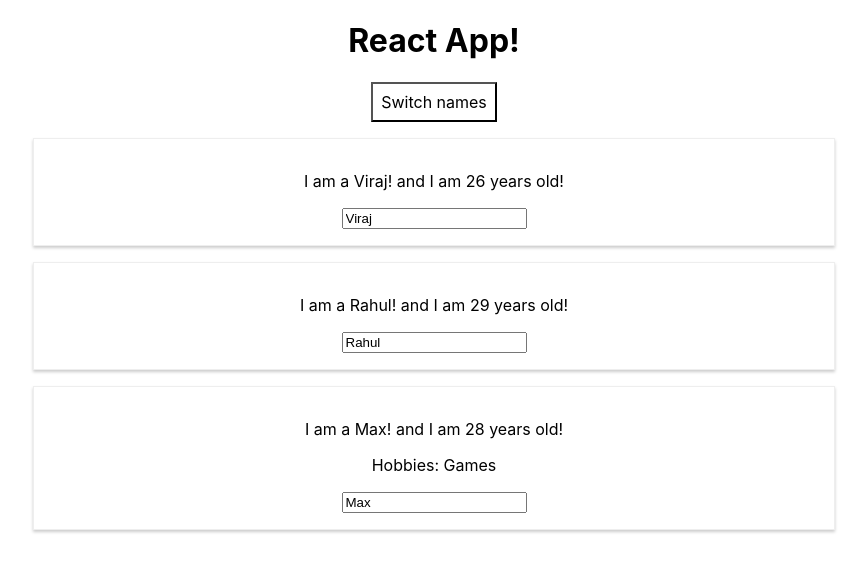
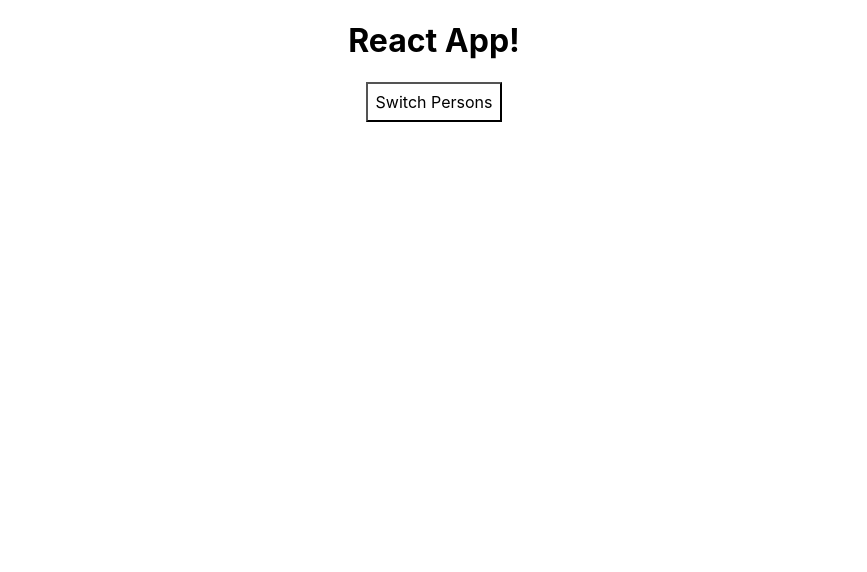
Before and after one commit to vbhosle/react-complete-guide, a React (Create React App) app: page / in a window 1280 px wide. Shown: the top 572 px of the page, without its empty margins (206-1073 px from the left). Built offline with nearby package versions, Linux system fonts and the light colour scheme.

Commit message:
Rendering content conditionally

```diff
--- a/src/App.js
+++ b/src/App.js
@@ -6,18 +6,19 @@
 
   state = {
     persons: [
-      {name: 'Viraj', age: 26},
-      {name: 'Rahul', age: 29},
-      {name: 'Max', age: 28}
-    ]
+      { name: 'Viraj', age: 26 },
+      { name: 'Rahul', age: 29 },
+      { name: 'Max', age: 28 }
+    ],
+    showPersons: false
   }
 
-  switchNameHandler =(newName) => {
+  switchNameHandler = (newName) => {
     this.setState({
       persons: [
-        {name: newName, age: 26},
-        {name: 'Rahul', age: 29},
-        {name: 'Max', age: 28}
+        { name: newName, age: 26 },
+        { name: 'Rahul', age: 29 },
+        { name: 'Max', age: 28 }
       ]
     });
   }
@@ -25,11 +26,15 @@
   nameChangedHandler = (event) => {
     this.setState({
       persons: [
-        {name: 'Max', age: 26},
-        {name: event.target.value, age: 29},
-        {name: 'Max', age: 28}
+        { name: 'Max', age: 26 },
+        { name: event.target.value, age: 29 },
+        { name: 'Max', age: 28 }
       ]
     });
+  }
+
+  togglePersonsHandler = () => {
+    this.setState({ showPersons: !this.state.showPersons });
   }
 
   render() {
@@ -44,10 +49,20 @@
     return (
       <div className="App">
         <h1>React App!</h1>
-        <button style={style} onClick={ () => this.switchNameHandler('Raj')}>Switch names</button>
-        <Person click={ () => this.switchNameHandler('Mandy')} name={this.state.persons[0].name} age={this.state.persons[0].age} />
-        <Person changed={this.nameChangedHandler} name={this.state.persons[1].name} age={this.state.persons[1].age}/>
-        <Person name={this.state.persons[2].name} age={this.state.persons[2].age}>Hobbies: Games</Person>
+        <button
+          style={style}
+          onClick={this.togglePersonsHandler}>
+          Switch Persons
+        </button>
+        {
+          this.state.showPersons ?
+            <div>
+              <Person click={() => this.switchNameHandler('Mandy')} name={this.state.persons[0].name} age={this.state.persons[0].age} />
+              <Person changed={this.nameChangedHandler} name={this.state.persons[1].name} age={this.state.persons[1].age} />
+              <Person name={this.state.persons[2].name} age={this.state.persons[2].age}>Hobbies: Games</Person>
+            </div>
+            : null
+        }
       </div>
     );
 
```
